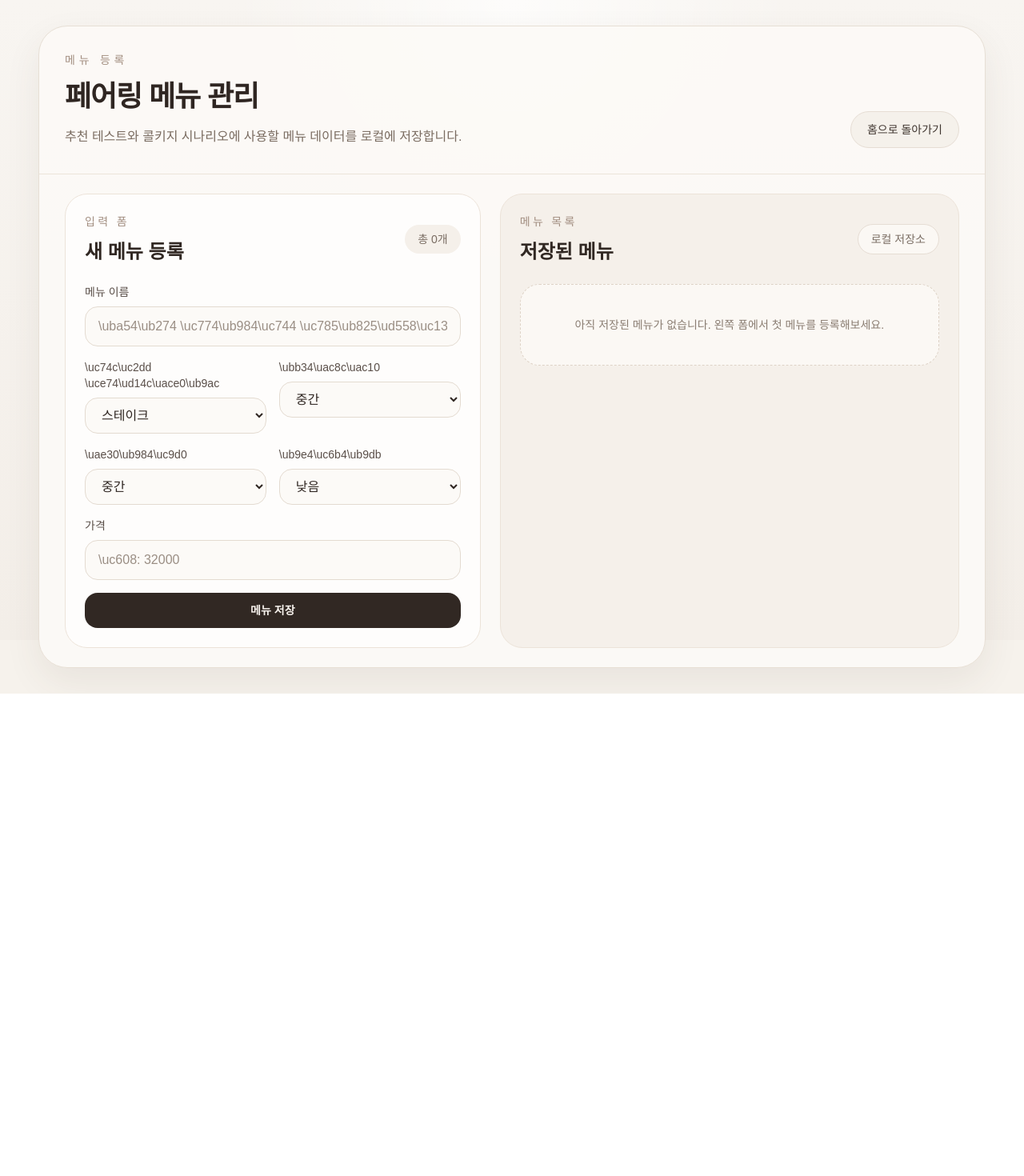
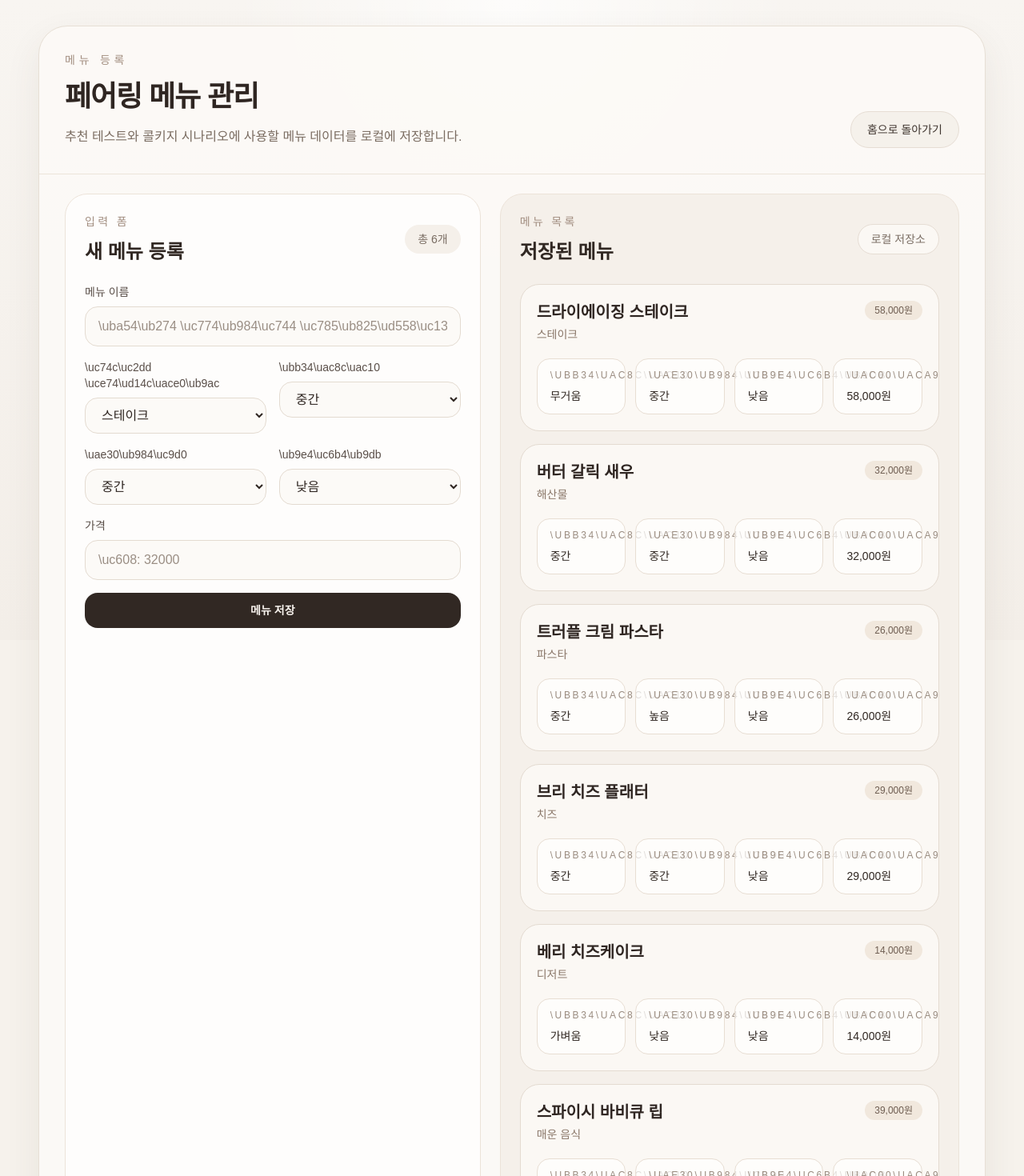
Before and after one commit to ksh284202/wine-platform, a Next.js app: page /menus in a window 1280 px wide. Shown: the top 1470 px of the page at 80% size. Before the commit the page ends 867 px from the top, so only its background shows below. Built offline with nearby package versions, Linux system fonts and the light colour scheme.

Commit message:
Add automatic demo data seeding

```diff
--- a/app/menus/page.js
+++ b/app/menus/page.js
@@ -2,6 +2,7 @@
 
 import Link from "next/link";
 import { useEffect, useState } from "react";
+import { ensureDemoDataSeeded } from "../../lib/demoData";
 
 const STORAGE_KEY = "menus";
 
@@ -60,6 +61,7 @@ export default function MenusPage() {
   const [menus, setMenus] = useState([]);
 
   useEffect(() => {
+    ensureDemoDataSeeded();
     setMenus(readMenus());
   }, []);
 
--- a/app/page.js
+++ b/app/page.js
@@ -3,6 +3,7 @@
 import Link from "next/link";
 import { useEffect, useMemo, useState } from "react";
 import { defaultWines } from "../data/defaultWines";
+import { getSeededDashboardData } from "../lib/demoData";
 
 const STORAGE_KEYS = {
   wines: "wines",
@@ -128,8 +129,7 @@ export default function Home() {
 
   useEffect(() => {
     const syncDashboardData = () => {
-      const wines = readStoredArray(STORAGE_KEYS.wines);
-      const menus = readStoredArray(STORAGE_KEYS.menus);
+      const { wines, menus } = getSeededDashboardData();
 
       setStoredWines(wines);
       setStoredMenus(menus);
--- a/app/recommend/page.js
+++ b/app/recommend/page.js
@@ -2,6 +2,7 @@
 
 import Link from "next/link";
 import { useEffect, useMemo, useState } from "react";
+import { getSeededDashboardData } from "../../lib/demoData";
 
 const WINES_KEY = "wines";
 const MENUS_KEY = "menus";
@@ -140,8 +141,7 @@ export default function RecommendPage() {
   const [selectedMenuId, setSelectedMenuId] = useState("");
 
   useEffect(() => {
-    const storedMenus = readStoredArray(MENUS_KEY);
-    const storedWines = readStoredArray(WINES_KEY);
+    const { menus: storedMenus, wines: storedWines } = getSeededDashboardData();
 
     setMenus(storedMenus);
     setWines(storedWines);
--- a/app/wines/page.js
+++ b/app/wines/page.js
@@ -3,6 +3,7 @@
 import Link from "next/link";
 import { useEffect, useMemo, useState } from "react";
 import { defaultWines } from "../../data/defaultWines";
+import { ensureDemoDataSeeded } from "../../lib/demoData";
 
 const STORAGE_KEY = "wines";
 const FALLBACK_WINE_IMAGE = "/images/wines/default-wine.jpg";
@@ -85,6 +86,7 @@ export default function WinesPage() {
   const [wines, setWines] = useState([]);
 
   useEffect(() => {
+    ensureDemoDataSeeded();
     setWines(readWines());
   }, []);
 
--- /dev/null
+++ b/data/defaultMenus.js
@@ -0,0 +1,56 @@
+export const defaultMenus = [
+  {
+    id: 101,
+    name: "드라이에이징 스테이크",
+    category: "Steak",
+    weight: "Heavy",
+    oiliness: "Medium",
+    spicyLevel: "Low",
+    price: 58000,
+  },
+  {
+    id: 102,
+    name: "버터 갈릭 새우",
+    category: "Seafood",
+    weight: "Medium",
+    oiliness: "Medium",
+    spicyLevel: "Low",
+    price: 32000,
+  },
+  {
+    id: 103,
+    name: "트러플 크림 파스타",
+    category: "Pasta",
+    weight: "Medium",
+    oiliness: "High",
+    spicyLevel: "Low",
+    price: 26000,
+  },
+  {
+    id: 104,
+    name: "브리 치즈 플래터",
+    category: "Cheese",
+    weight: "Medium",
+    oiliness: "Medium",
+    spicyLevel: "Low",
+    price: 29000,
+  },
+  {
+    id: 105,
+    name: "베리 치즈케이크",
+    category: "Dessert",
+    weight: "Light",
+    oiliness: "Low",
+    spicyLevel: "Low",
+    price: 14000,
+  },
+  {
+    id: 106,
+    name: "스파이시 바비큐 립",
+    category: "Spicy",
+    weight: "Heavy",
+    oiliness: "High",
+    spicyLevel: "High",
+    price: 39000,
+  },
+];
--- /dev/null
+++ b/lib/demoData.js
@@ -0,0 +1,50 @@
+import { defaultMenus } from "../data/defaultMenus";
+import { defaultWines } from "../data/defaultWines";
+
+const STORAGE_KEYS = {
+  wines: "wines",
+  menus: "menus",
+};
+
+function readStoredArray(key) {
+  try {
+    const rawValue = window.localStorage.getItem(key);
+
+    if (!rawValue) {
+      return [];
+    }
+
+    const parsedValue = JSON.parse(rawValue);
+    return Array.isArray(parsedValue) ? parsedValue : [];
+  } catch {
+    return [];
+  }
+}
+
+export function ensureDemoDataSeeded() {
+  const storedWines = readStoredArray(STORAGE_KEYS.wines);
+  const storedMenus = readStoredArray(STORAGE_KEYS.menus);
+
+  if (storedWines.length === 0) {
+    window.localStorage.setItem(
+      STORAGE_KEYS.wines,
+      JSON.stringify(defaultWines)
+    );
+  }
+
+  if (storedMenus.length === 0) {
+    window.localStorage.setItem(
+      STORAGE_KEYS.menus,
+      JSON.stringify(defaultMenus)
+    );
+  }
+}
+
+export function getSeededDashboardData() {
+  ensureDemoDataSeeded();
+
+  return {
+    wines: readStoredArray(STORAGE_KEYS.wines),
+    menus: readStoredArray(STORAGE_KEYS.menus),
+  };
+}
```
